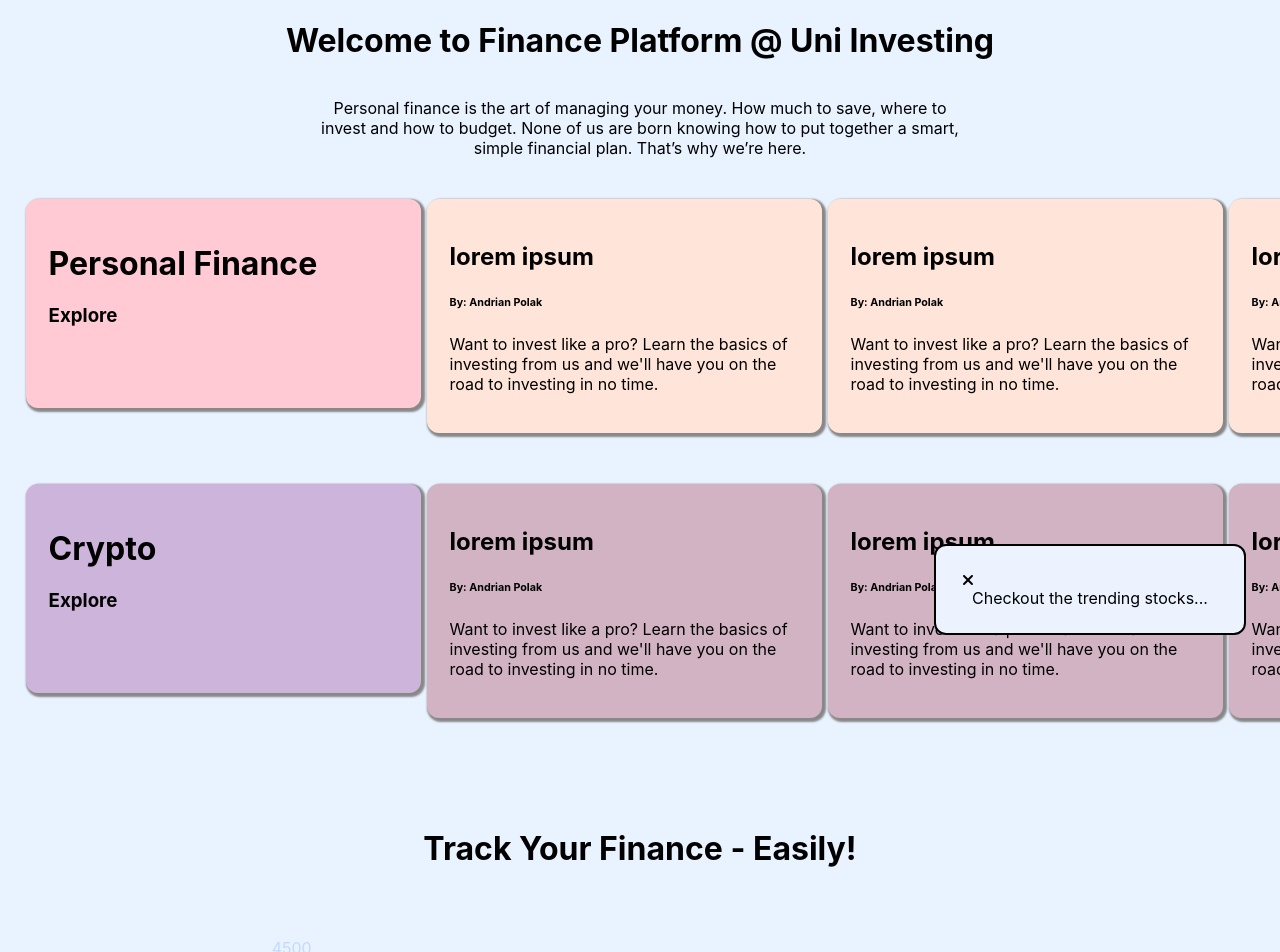
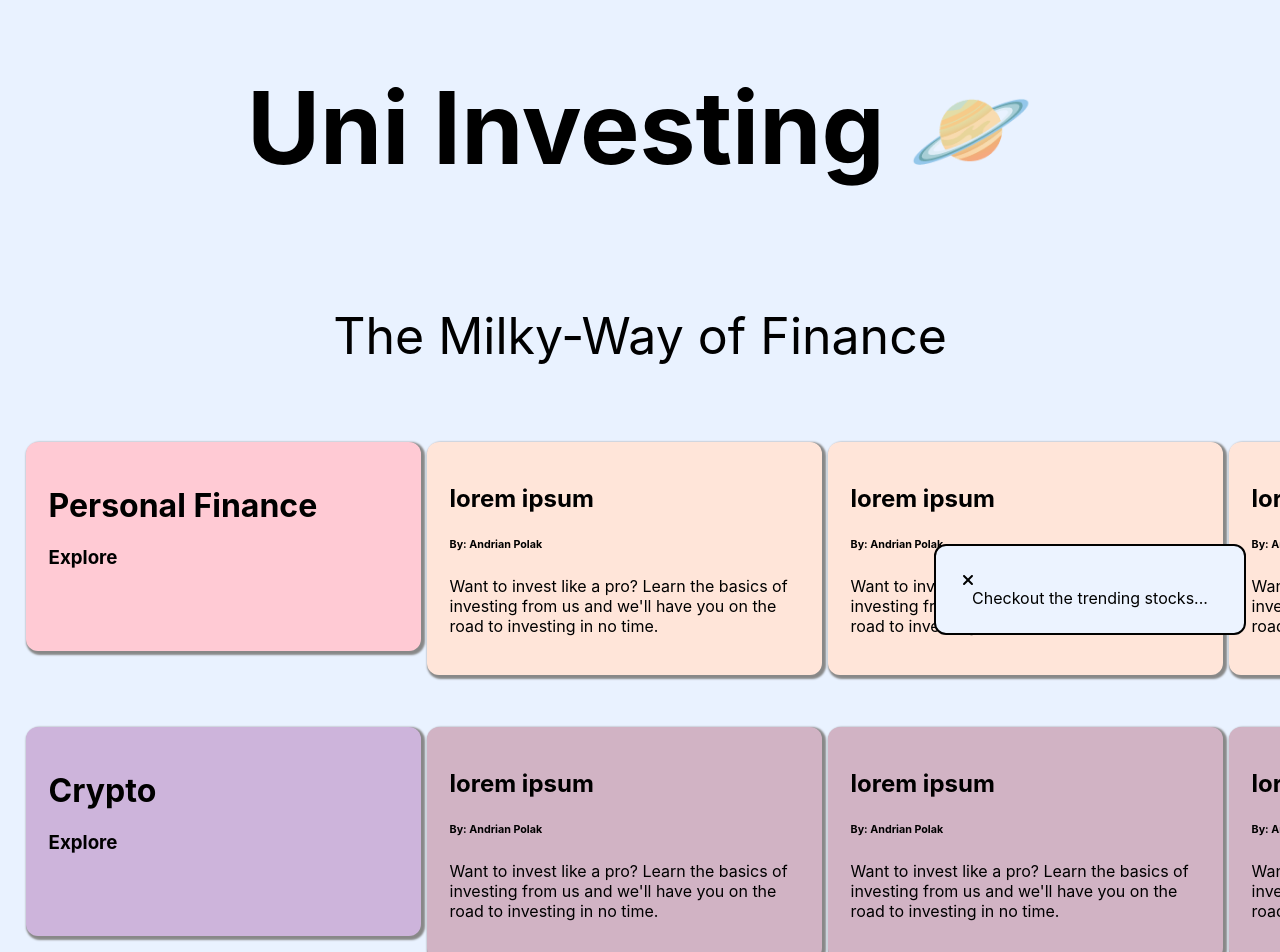
Before and after one commit to Uniinvesting/Main-Page, a React (Create React App) app in the folder uniinvesting_main_page/: page / in a window 1280 px wide. Shown: the top 952 px of the page. Built offline with nearby package versions, Linux system fonts and the light colour scheme.

Commit message:
homepage updates

```diff
--- a/uniinvesting_main_page/src/App.css
+++ b/uniinvesting_main_page/src/App.css
@@ -40,10 +40,13 @@
 .centered-text{
   display: flex;
   justify-content: center;
+  font-size: 50px;
 }
 
 .centered-text p {
   width: 50%;
+  font-size: 50px;
+
 }
 
 .scroll-a {
--- a/uniinvesting_main_page/src/App.js
+++ b/uniinvesting_main_page/src/App.js
@@ -12,7 +12,6 @@ function App() {
   return (
     <div className="App">
       <Header />
-
       <Scroll_section_two />
       <Scroll_section_three />
       <Finance_tracker />
--- a/uniinvesting_main_page/src/components/finance_tracker.js
+++ b/uniinvesting_main_page/src/components/finance_tracker.js
@@ -29,7 +29,7 @@ export default function Finance_tracker() {
   return (
     <div id='finance-tracking'>
         <div className='centered-text space-top'>
-            <h1>Track Your Finance - Easily!</h1>
+            <h1>Your Finances 🌈</h1>
         </div>
             <div className='row'>
                 <div className='graph' id='graph-1'>
--- a/uniinvesting_main_page/src/components/header.js
+++ b/uniinvesting_main_page/src/components/header.js
@@ -4,11 +4,11 @@ export default function Header() {
   return (
     <div id='header-section'>
         <div className='centered-text'>
-            <h1>Welcome to Finance Platform @ Uni Investing</h1>
+            <h1>Uni Investing 🪐 </h1>
         </div>
 
         <div className='centered-text'>
-            <p>Personal finance is the art of managing your money. How much to save, where to invest and how to budget. None of us are born knowing how to put together a smart, simple financial plan. That’s why we’re here.</p>
+            <p>The Milky-Way of Finance</p>
         </div>
     </div>
   )
```
